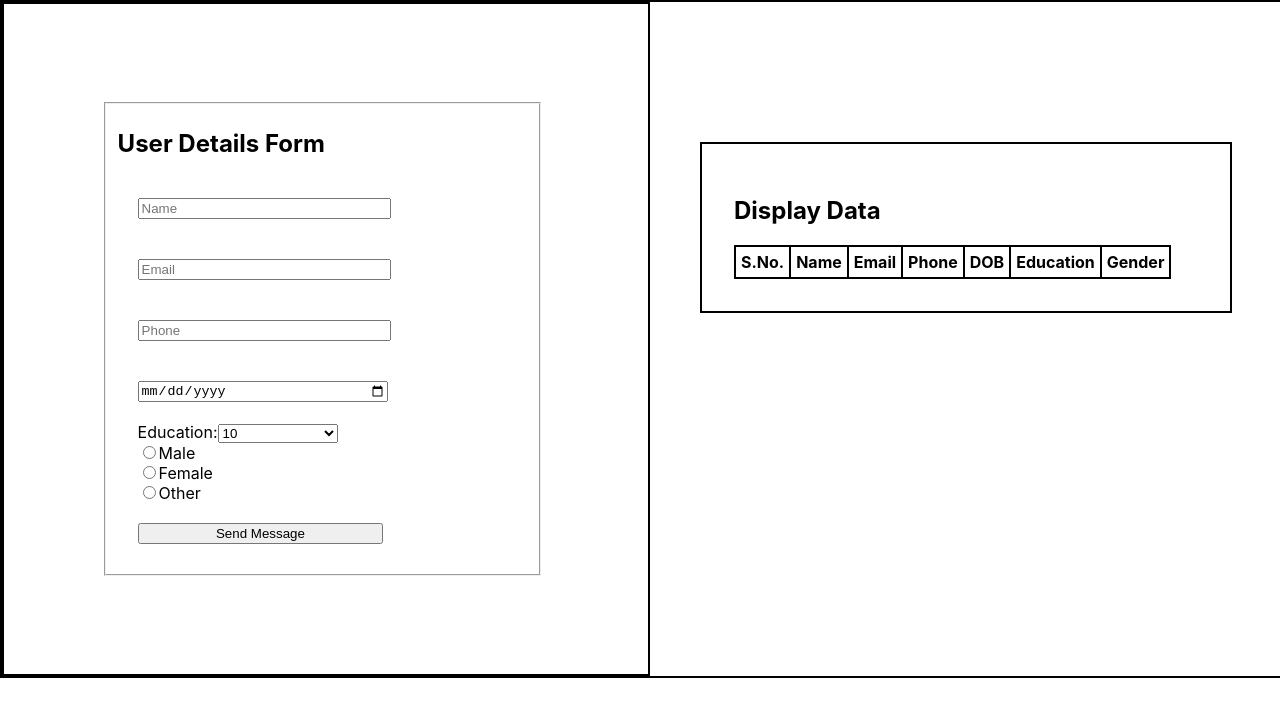
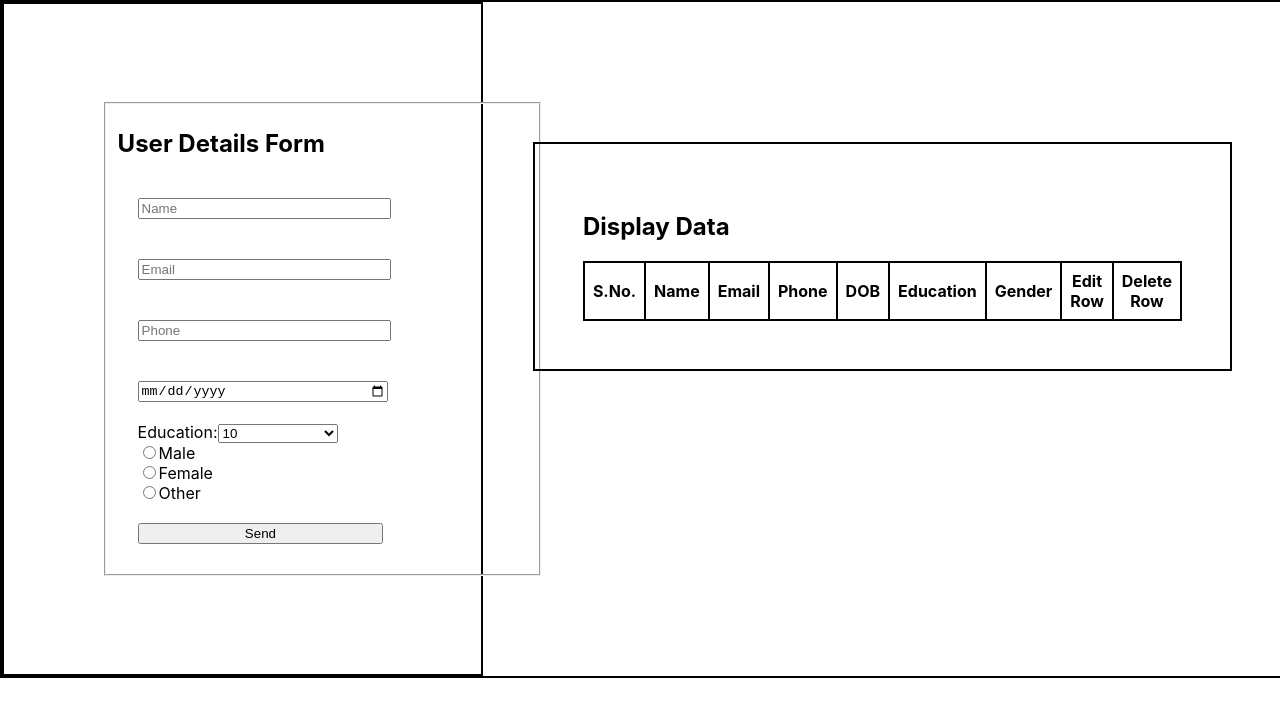
Before and after one commit to harshitvijay/reactuserform, a React (Create React App) app: page / in a window 1280 px wide. Shown: the top 716 px of the page. Built offline with nearby package versions, Linux system fonts and the light colour scheme.

Commit message:
edit-delete update

```diff
--- a/src/App.css
+++ b/src/App.css
@@ -36,11 +36,12 @@ fieldset {
   height: 15%;
   padding: auto;
 }
+
 .displayData {
-  width: 40%;
-  height: 40%;
+  width: 49%;
+  height: 48%;
   border: 2px solid black;
-  padding: 2rem;
+  padding: 3rem;
   float: right;
   margin: 100px 50px 0px 50px;
   position: relative;
@@ -53,7 +54,7 @@ td {
   border: 2px solid black;
   text-align: center;
   border-collapse: collapse;
-  padding: 5px;
+  padding: 8px;
 }
 table tr {
   border: 2px solid red;
--- a/src/containers/DisplayUsers.js
+++ b/src/containers/DisplayUsers.js
@@ -14,17 +14,26 @@ const DisplayUsers = (props) => {
           <th>DOB</th>
           <th>Education</th>
           <th>Gender</th>
+          <th>Edit Row</th>
+          <th>Delete Row</th>
         </tr>
-        {props.data.map((user) => {
+        {props.data.map((user, index) => {
+          let temp = ++count
           return (
-            <tr>
-              <td>{++count}</td>
+            <tr key={temp}>
+              <td>{temp}</td>
               <td>{user.name}</td>
               <td>{user.email}</td>
               <td>{user.phone}</td>
               <td>{user.date}</td>
               <td>{user.education}</td>
               <td>{user.gender}</td>
+              <td>
+                <button onClick={() => props.editRow(index)}>Edit</button>
+              </td>
+              <td>
+                <button onClick={() => props.deleteRow(index)}>Delete</button>
+              </td>
             </tr>
           )
         })}
--- a/src/containers/Form.js
+++ b/src/containers/Form.js
@@ -94,13 +94,23 @@ export class Form extends Component {
     if (this.handleValidation()) {
       let { users, data } = this.state
       data = this.state.fields
-      users.push(data)
+
+      let value = document.getElementById('submit').value.split(' ')
+      if (value[0] === 'Edit') {
+        users.splice(value[1], 1, data)
+      } else {
+        users.push(data)
+      }
+      console.log(users)
       this.setState({
         fields: {},
         errors: {},
         users: users,
       })
       alert('Form submitted')
+      document.getElementById('submit').innerHTML = 'Send'
+      document.getElementById('submit').value = 'Submit'
+      this.form.reset()
     } else {
       alert('Form has errors.')
     }
@@ -112,11 +122,35 @@ export class Form extends Component {
     this.setState({ fields })
   }
 
+  deleteRow = (index) => {
+    let { users } = this.state
+    users.splice(index, 1)
+    this.setState({
+      fields: {},
+      errors: {},
+      users: users,
+    })
+  }
+  editRow = (index) => {
+    let { users } = this.state
+    let data = users[index]
+    this.setState({
+      fields: data,
+      errors: {},
+      users: users,
+    })
+    document.getElementById('submit').innerHTML = 'Edit'
+    document.getElementById('submit').value = `Edit ${index}`
+  }
   render() {
     return (
       <div className='outer'>
         <div className='form'>
-          <form name='contactform' onSubmit={this.contactSubmit}>
+          <form
+            name='contactform'
+            onSubmit={this.contactSubmit}
+            ref={(form) => (this.form = form)}
+          >
             <div className='fields'>
               <fieldset>
                 <h2 id='main-heading'> User Details Form</h2>
@@ -199,13 +233,17 @@ export class Form extends Component {
                   }}
                 />
                 <button className='field' id='submit' value='Submit'>
-                  Send Message
+                  Send
                 </button>
               </fieldset>
             </div>
           </form>
         </div>
-        <DisplayUsers data={this.state.users} />
+        <DisplayUsers
+          data={this.state.users}
+          deleteRow={this.deleteRow}
+          editRow={this.editRow}
+        />
       </div>
     )
   }
```
